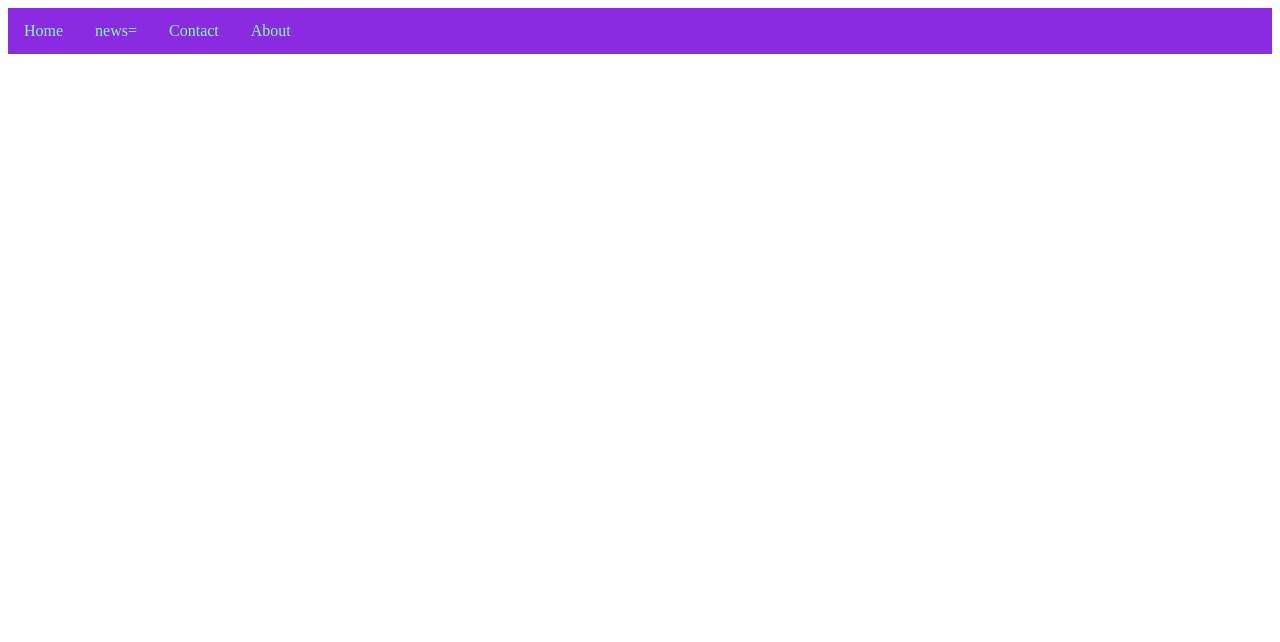
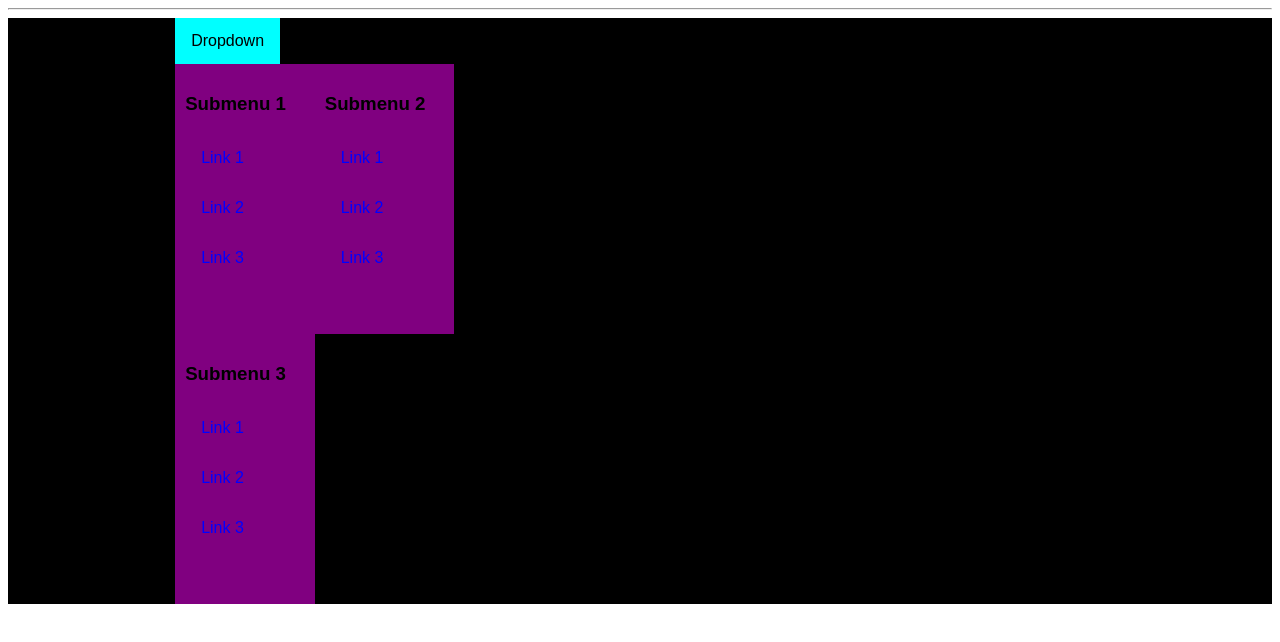
Before and after one commit to hanernelja123/HTML-CSS-JAVASCRIPT, a plain HTML site: page Modili 15/index.html in a window 1280 px wide. Drawn offline with Linux system fonts and the light colour scheme.

Commit message:
haner
moduli 15

```diff
--- a/Modili 15/index.html
+++ b/Modili 15/index.html
@@ -18,12 +18,50 @@
         This div has a fixed position
         </div></div> -->
 
-        <ul id="horizontal-menu">
+        <!-- <ul id="horizontal-menu">
             <li><a class="active" href="#home">Home</a></li>
             <li><a href="news"> news=</a></li>
             <li><a href="contact">Contact</a></li>
             <li><a href="about">About</a></li>
-        </ul>
+        </ul> -->
+
+        <hr>
+
+
+        <div class="navbar">
+            <a href="#home">HOME</a>
+            <a href="#about">ABOUT</a>
+            <div class="dropdown">
+                <button class="dropbtn">Dropdown</button>
+                <div class="dropdown-content">
+                    <div class="row">
+                        <div class="column">
+                           <h3>Submenu 1</h3>
+                           <a href="#">Link 1 </a>
+                           <a href="#">Link 2 </a>
+                           <a href="#">Link 3 </a>
+                        </div>
+
+                        <div class="column">
+                            <h3>Submenu 2</h3>
+                            <a href="#">Link 1 </a>
+                            <a href="#">Link 2 </a>
+                            <a href="#">Link 3 </a>
+                         </div>
+
+                         <div class="column">
+                            <h3>Submenu 3</h3>
+                            <a href="#">Link 1 </a>
+                            <a href="#">Link 2 </a>
+                            <a href="#">Link 3 </a>
+                         </div>
+
+                    </div>
+
+
+                </div>
+            </div>
+
 
 
 
--- a/Modili 15/style.css
+++ b/Modili 15/style.css
@@ -63,3 +63,99 @@ li a {
     padding: 14px 16px;
     text-decoration: none;
 }
+#horizontal-menu {
+    list-style-type: none;
+    margin: 0;
+    padding: 0;
+    overflow: hidden;
+    background-color: blue;
+
+}
+
+#horizontal-menu li {
+    float: left;
+}
+
+#horizontal-menu li a {
+    display: block;
+    color: aqua;
+    text-align: center;
+    padding: 14px 16px;
+    text-decoration: none;
+
+}
+
+#horizontale-menu li a:hover:not(.active){
+    background-color: black;
+}
+
+.active{
+    background-color: blue;
+}
+
+.navbar {
+    overflow: hidden;
+    background-color: black;
+    font-family: Arial, Arial, Helvetica, sans-serif;
+}
+
+.navbar a {
+    float: left;
+    font-size: 16px;
+    color: #000;
+    text-align: center;
+    padding: 14px 16px;
+    text-decoration: none;
+}
+
+.dropdown {
+    float: left;
+    overflow: hidden;
+}
+
+.dropdown .dropbtn {
+    font-size: 16px;
+    border: none;
+    color: #000;
+    padding: 14px 16px;
+    background-color: aqua;
+    font: inherit ;
+    margin: 0;
+}
+
+.navbar a:hover, .dropdown:hover .dropbtn {
+    display: none;
+    position: absolute;
+    background-color: chocolate;
+    width: 100%;
+    left: 0;
+    box-shadow: 0px 8px 16px 0px rgba (0, 0, 0, 2);
+    z-index: 1;
+
+}
+
+.dropdown:hover  .dropdown-content {
+    display: block;
+}
+
+.column {
+    float: left;
+    width: 33%;
+    padding: 10px;
+    background-color: purple;
+    height: 250px;|
+
+}
+
+.column a {
+    float: none;
+    color: blue;
+    padding: 16px;
+    text-decoration: none;
+    display: block;
+    text-align: left;
+}
+
+.column a:hover {
+background-color:yellow;
+}
```
